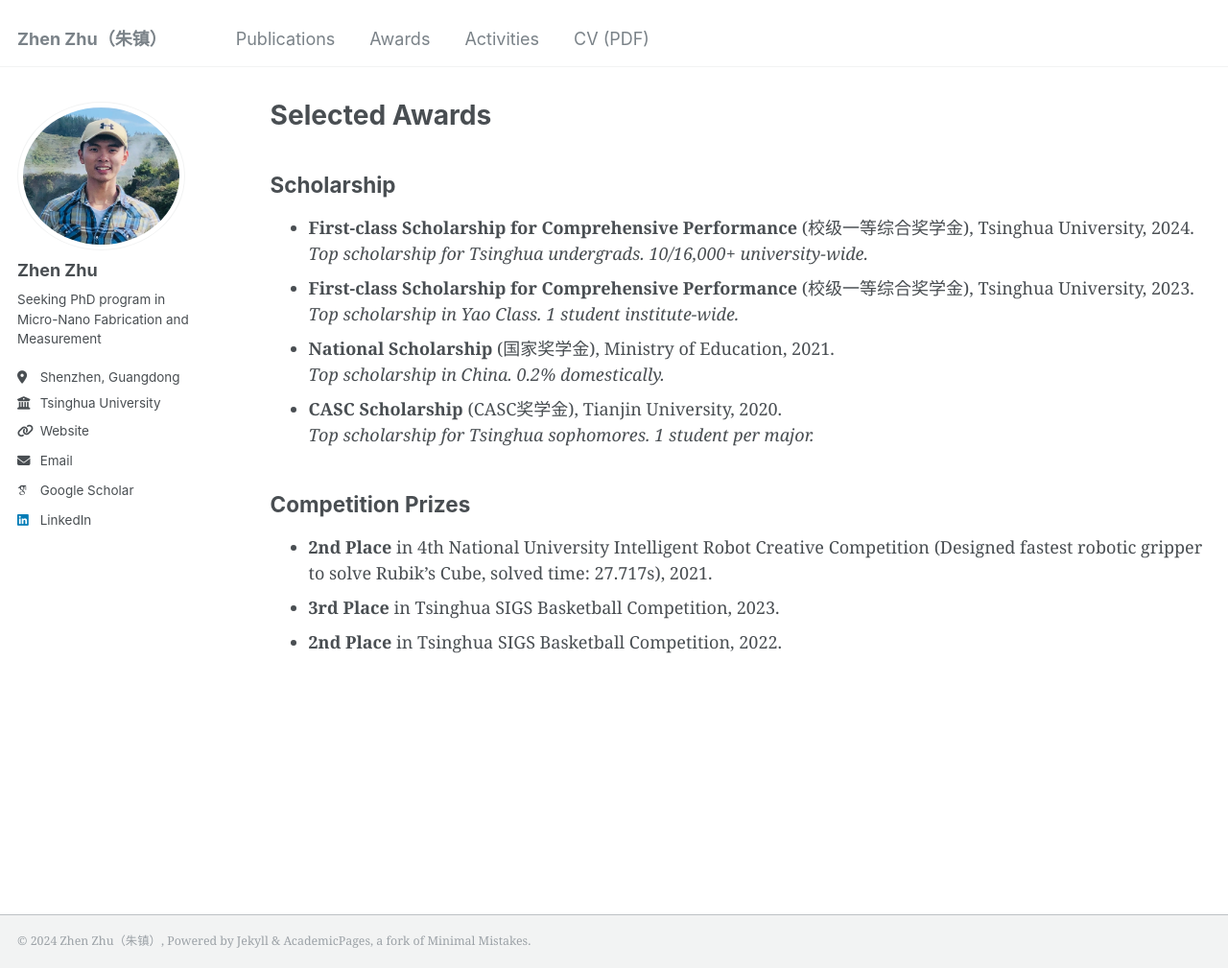
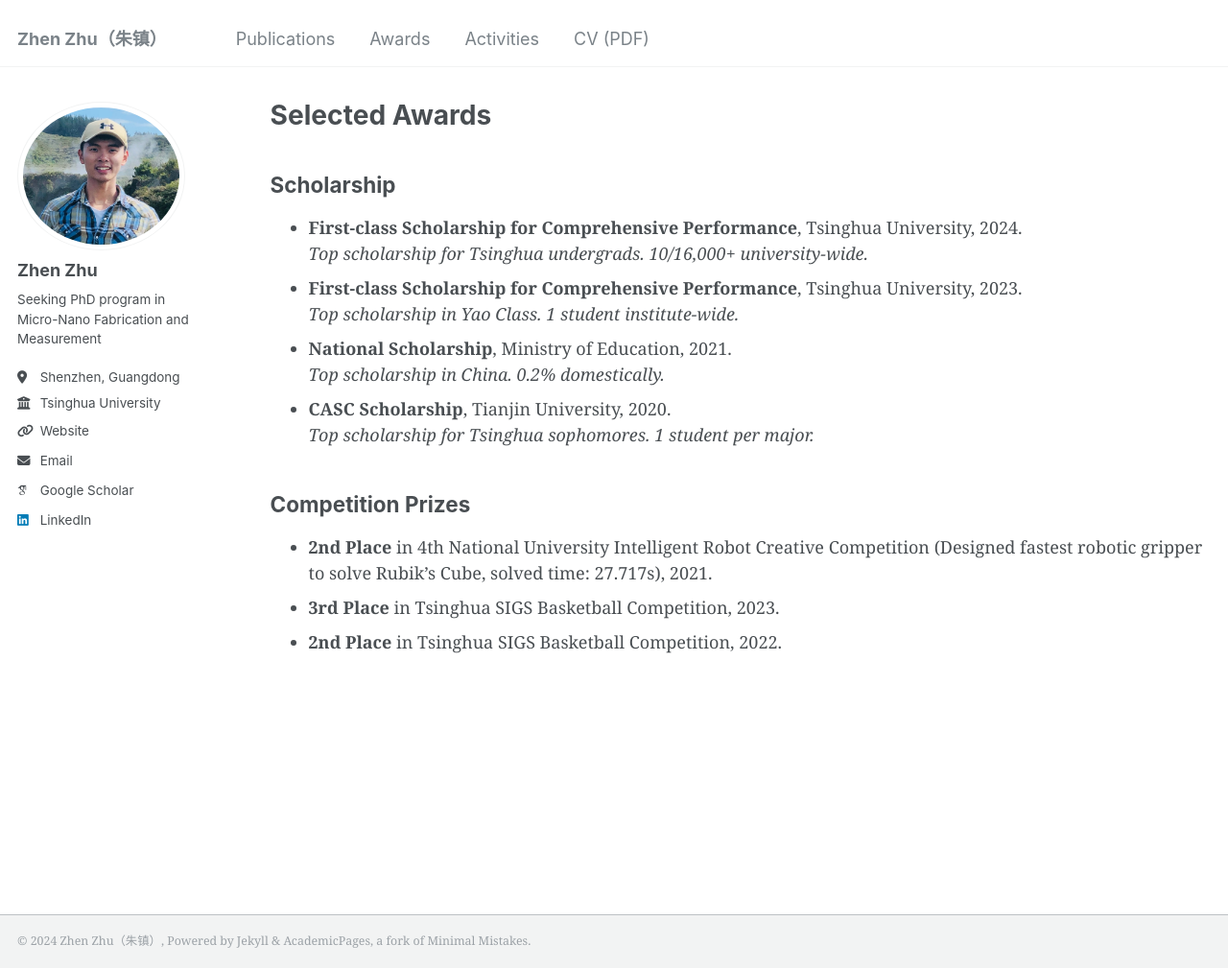
Before and after one commit to zhenzhuzz/zhenzhuzz.github.io, a Jekyll site: the page built from _pages/awards.md, in a window 1280 px wide and 1009 px high. Shown: the whole window at 96% size. Built offline with Jekyll 4.4.1, drawn with Linux system fonts in a browser that asks for light colours; some web fonts are replaced.

Commit message:
Update awards.md

```diff
--- a/_pages/awards.md
+++ b/_pages/awards.md
@@ -6,13 +6,13 @@ author_profile: true
 ---
 
 ## Scholarship
-* **First-class Scholarship for Comprehensive Performance** (校级一等综合奖学金), Tsinghua University, 2024.
+* **First-class Scholarship for Comprehensive Performance**, Tsinghua University, 2024.
   *Top scholarship for Tsinghua undergrads. 10/16,000+ university-wide.*
-* **First-class Scholarship for Comprehensive Performance** (校级一等综合奖学金), Tsinghua University, 2023.
+* **First-class Scholarship for Comprehensive Performance**, Tsinghua University, 2023.
   *Top scholarship in Yao Class. 1 student institute-wide.*
-* **National Scholarship** (国家奖学金), Ministry of Education, 2021.
+* **National Scholarship**, Ministry of Education, 2021.
   *Top scholarship in China. 0.2% domestically.*
-* **CASC Scholarship** (CASC奖学金), Tianjin University, 2020.
+* **CASC Scholarship**, Tianjin University, 2020.
   *Top scholarship for Tsinghua sophomores. 1 student per major.*
 
 ## Competition Prizes
```
